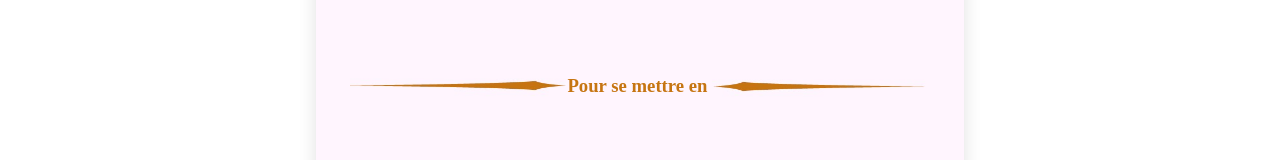
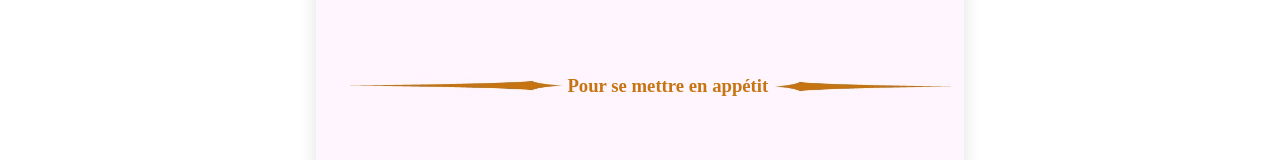
Before and after one commit to Ohmyfood/Ohmyfood.github.io, a plain HTML site: page page_secondaire/menu_le_chic_a_la_francaise.html in a window 1280 px wide. Shown: the part 412-572 px from the top of the page. Drawn offline with Linux system fonts and the light colour scheme.

Commit message:
Update menu_le_chic_a_la_francaise.css

```diff
--- a/css_secondaire/menu_le_chic_a_la_francaise.css
+++ b/css_secondaire/menu_le_chic_a_la_francaise.css
@@ -47,16 +47,16 @@ h3 {
     left: 0;
     top: -5px;
     transform-origin: left;
-    transform: scaleX(1.2)
+    transform: scaleX(1.18)
 }
 
 .line-right {
     width: 180px;
     position: absolute;
-    right: 9%;
+    right: 5%;
     top: -4px;
     transform-origin: right;
-    transform: scaleX(1.2)
+    transform: scaleX(1)
 }
 
 /* color-font */
```
